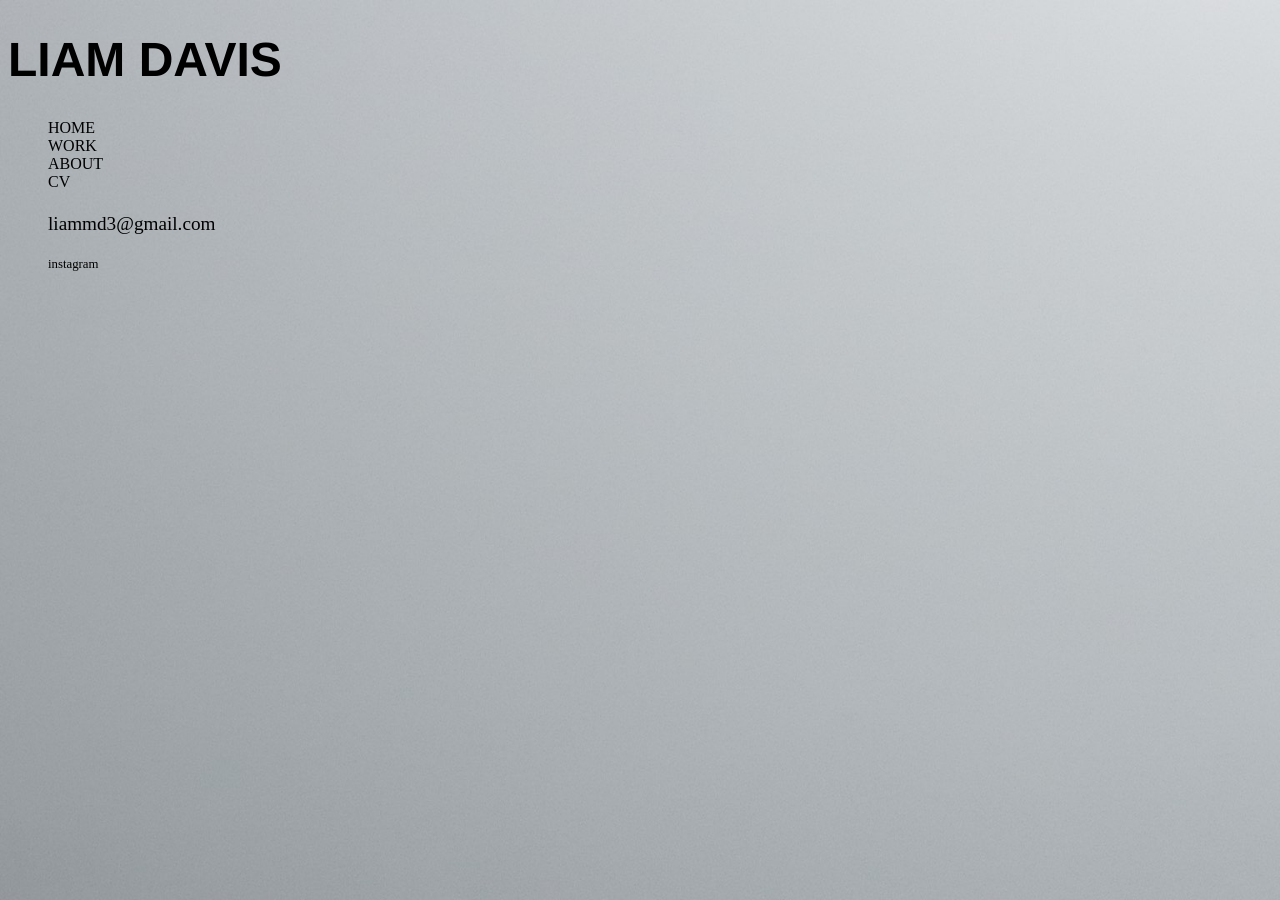
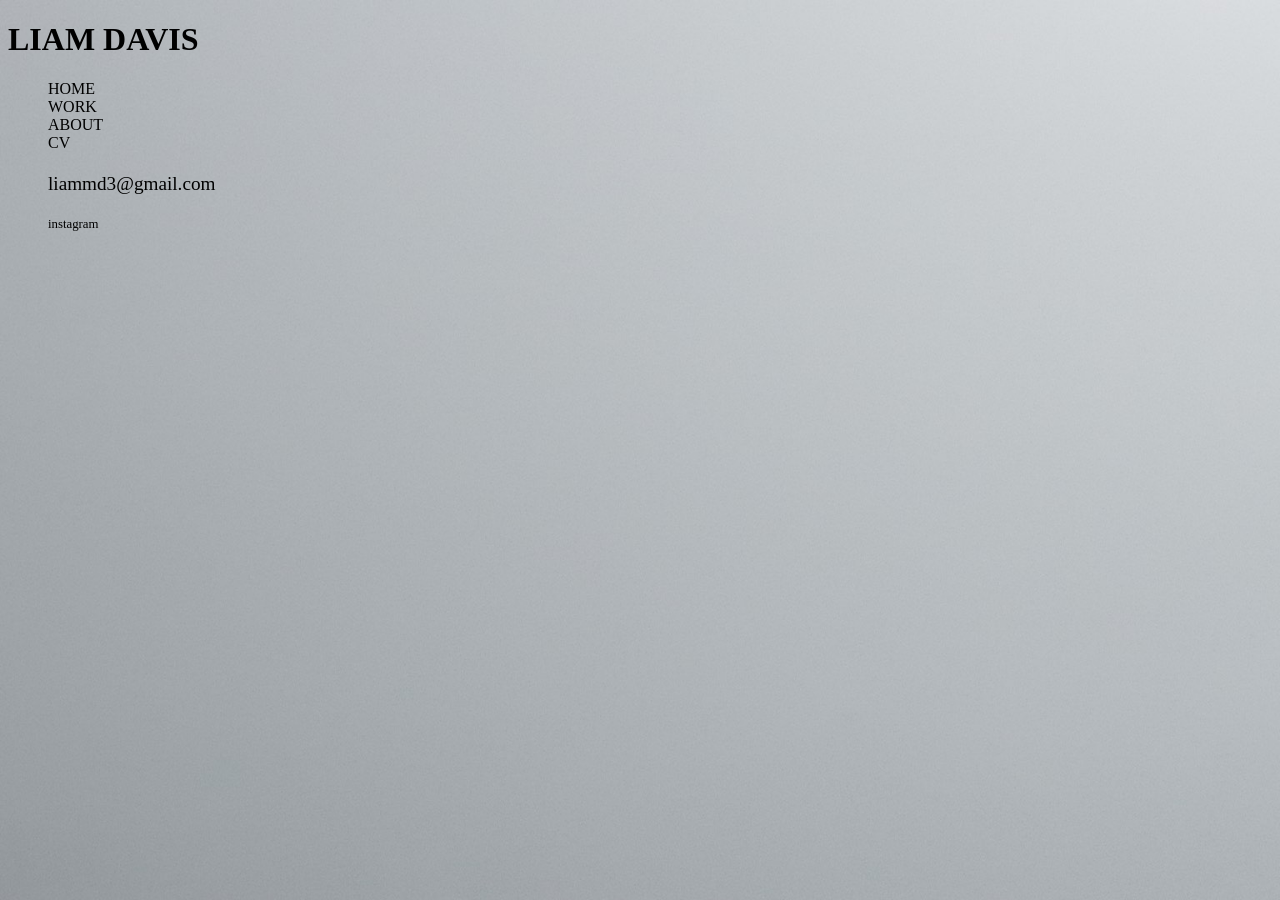
Before and after one commit to liammdavis/liammdavis.github.io, a Jekyll site: the page built from index.html, in a window 1280 px wide. Built offline with Jekyll 4.4.1, drawn with Linux system fonts in a browser that asks for light colours.

Commit message:
Update main.css

```diff
--- a/css/main.css
+++ b/css/main.css
@@ -25,8 +25,8 @@ a:hover {
     text-decoration: underline;
 }
 h1 {
-    font-size: 3em;
-    font-family:'Helvetica', 'Arial', 'Sans-Serif';
+    font-size: 2em;
+
 }
 p {
     font-size: 1.5em;
```
